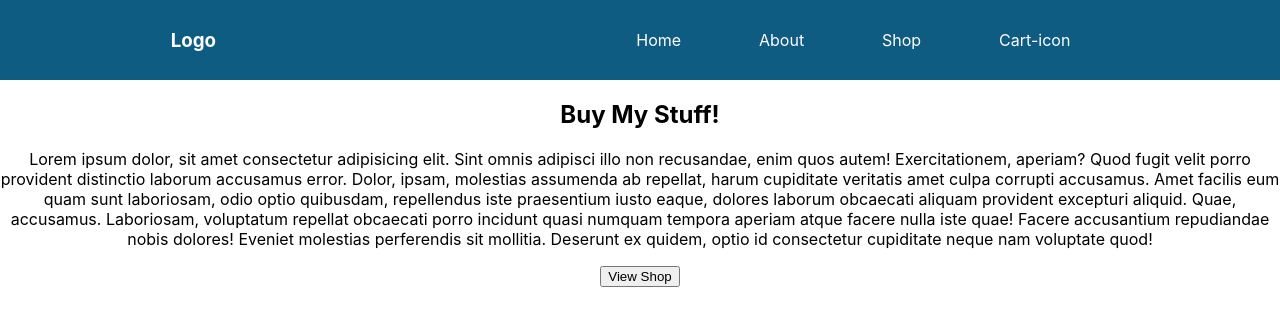
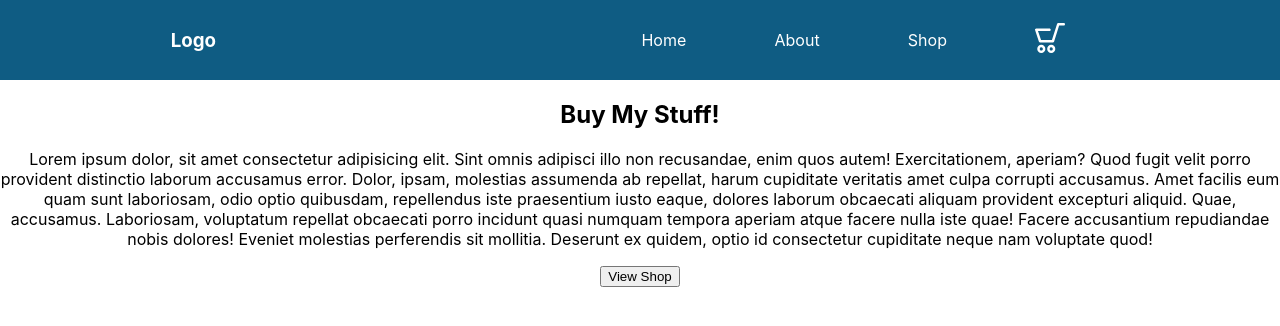
Before and after one commit to Bones1335/shopping-cart, a React (Create React App) app: page / in a window 1280 px wide. Shown: the top 326 px of the page. Built offline with nearby package versions, Linux system fonts and the light colour scheme.

Commit message:
add shopping cart icon

```diff
--- a/src/components/Nav.js
+++ b/src/components/Nav.js
@@ -1,5 +1,6 @@
 import React from 'react';
 import '../App.css';
+import {ReactComponent as Cart} from '../images/cart.svg';
 import { Link } from 'react-router-dom';
 
 function Nav() {
@@ -19,7 +20,9 @@ function Nav() {
                 <li>Shop</li>
             </Link>
             <Link to="/cart">
-                <li>Cart-icon</li>
+                <li>
+                    <Cart style={{'height': '30px', 'width': '30px', 'fill': 'white'}} />
+                </li>
             </Link>
         </ul>
     </nav>
```
Also changed, not shown: src/components/Cart.js (added), src/components/shop-components/Item-card.js (added), src/images/cart.svg (added).
